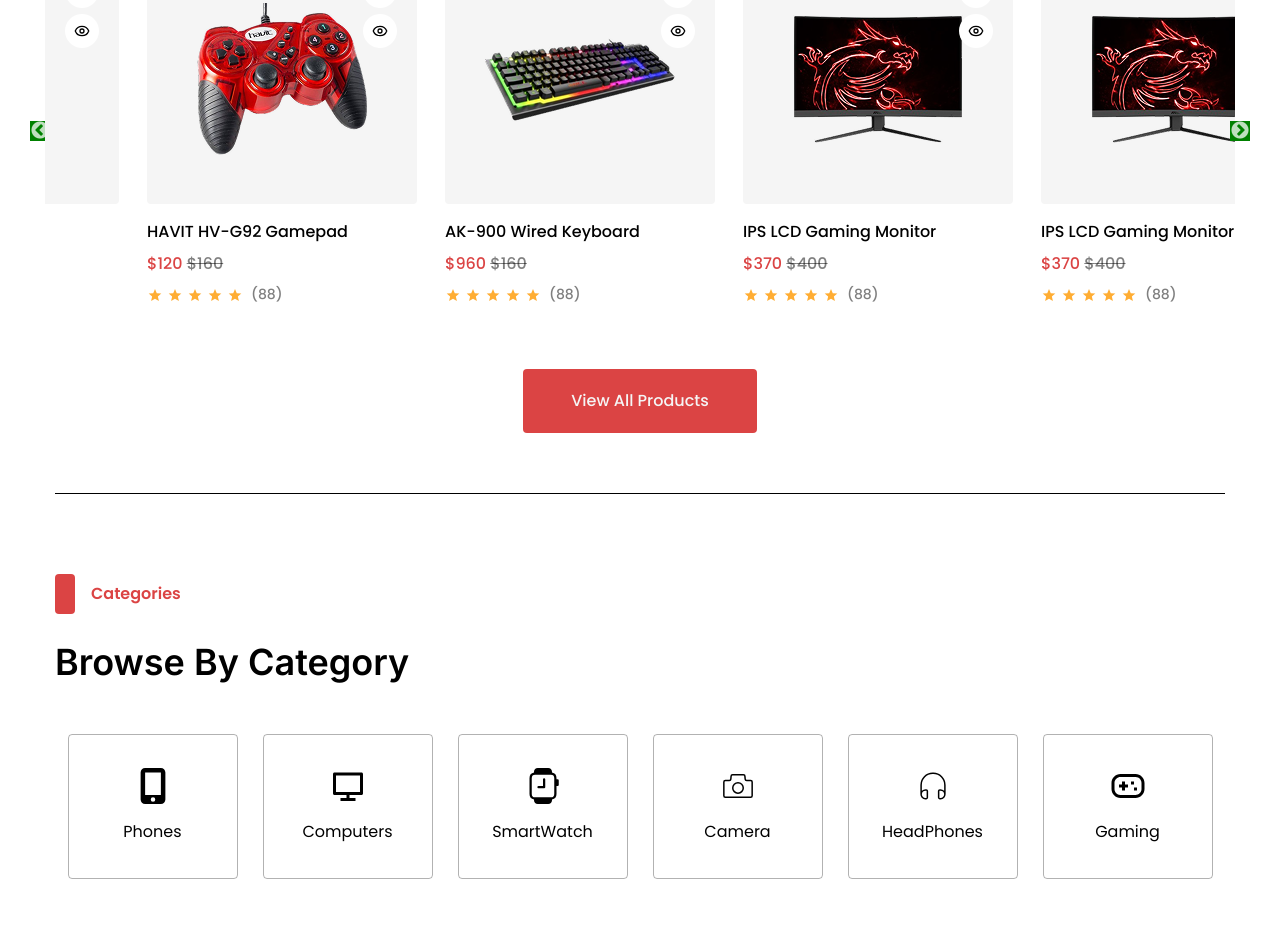
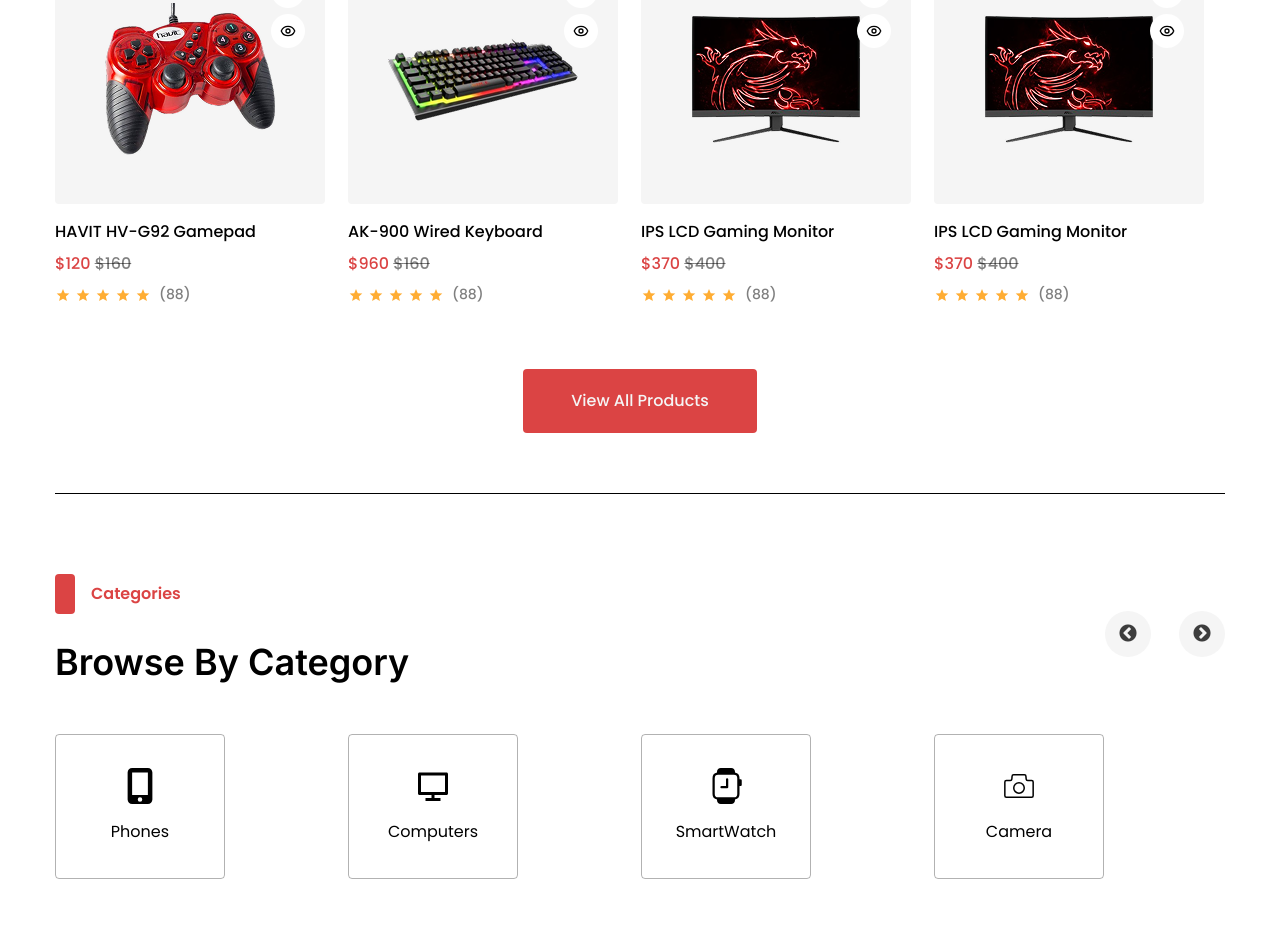
Before and after one commit to bijoysahadev/EComerce_Exclusive, a React (Vite) app: page /Home in a window 1280 px wide. Shown: the part 880-1832 px from the top of the page. Built offline with nearby package versions, Linux system fonts and the light colour scheme.

Commit message:
feat reacy slick slider animation

```diff
--- a/src/App.css
+++ b/src/App.css
@@ -1,17 +1,5 @@
 /* Add padding to the inner wrapper of every slide item */
-.slick-slide > div {
-  margin: 0 10px !important;
-  padding: 0 12px !important;
- /* Adjust this value to increase or decrease the gap */
+
+.slick-prev:before, .slick-next:before {
+  color: black !important;
 }
-
-/* Compensate for the extra outer margins so the track stays aligned */
-.slick-list {
-  margin: 0 -10px !important ;
-}
-.slick-slide {
-    padding:  0 80px !important;
-    box-sizing: border-box;
-    display: flex !important ;
-    justify-content: space-between !important;
-}
--- a/src/Components/NextArrow.jsx
+++ b/src/Components/NextArrow.jsx
@@ -1,12 +1,13 @@
 import React from 'react'
-
+import { FaArrowRight } from "react-icons/fa";
 const NextArrow = ({className,style,onClick}) => {
   return (
   <div
-      className={className}
-      style={{ ...style, display: "block", background: "green" }}
+      className={`${className}  !bg-white   !h-[46px] !w-[46px] !block !text-black  !rounded-full  !absolute !-top-[100px] !right-0  !text-white  !flex !items-center !justify-center` }
+      style={{ ...style,   }}
       onClick={onClick}
-    />
+    ><FaArrowRight />
+    </div>
   )
 }
 
--- a/src/Components/PreviousArrow.jsx
+++ b/src/Components/PreviousArrow.jsx
@@ -1,13 +1,14 @@
 import React from 'react'
 import { HiArrowSmallRight } from "react-icons/hi2";
+import { FaArrowRight } from "react-icons/fa";
 const PreviousArrow = ({onClick,style,className}) => {
   return (
 <div
-      className={`${className} `}
-      style={{ ...style, display: "block", background: "green",  }}
+      className={`${className}  !block !h-[46px] !w-[46px] !bg-white !text-black  !flex !items-center  !justify-center   !absolute  !-top-[100px] !left-[1050px]  !rounded-full !z-30`}
+      style={{ ...style, }}
       onClick={onClick}
     >
-      <HiArrowSmallRight />
+   <FaArrowRight />
     </div>
   )
 }
--- a/src/layouts/Banner.jsx
+++ b/src/layouts/Banner.jsx
@@ -30,6 +30,7 @@
     speed: 500,
     slidesToShow: 1,
     slidesToScroll: 1,
+    arrows :false ,
 
  };
   return (
--- a/src/layouts/Categeory.jsx
+++ b/src/layouts/Categeory.jsx
@@ -12,23 +12,85 @@
 import { CiCamera } from "react-icons/ci";
 import { CiHeadphones } from "react-icons/ci";
 import { RiGamepadLine } from "react-icons/ri";
+//
+import Slider from "react-slick";
+import NextArrow from '../Components/NextArrow'
+import PreviousArrow from '../Components/PreviousArrow'
+import "slick-carousel/slick/slick.css";
+import "slick-carousel/slick/slick-theme.css";
+const SliderComponent = Slider.default || Slider;
+
+//
 const Categeory = () => {
+
+
+  //
+
+const settings = {
+    dots: false,
+    Arrows: true ,
+    infinite: true,
+    slidesToShow: 4,
+    slidesToScroll: 1,
+    nextArrow: <NextArrow />,
+    prevArrow: <PreviousArrow/>
+  };
+
+
+
+
+  //
+
   return (
    <section  className='py-20 '  >
     <Container>
       <SubHeading tittle={`Categories`} className2={`gap-x-4`}  />
       <Heading text={`Browse By Category`} className={`pt-7 pb-13`} />
-     <Flex className={`justify-around   `}  >
-       <CategeoryBox text={`Phones`} icon={<FaMobileScreenButton  />}  />
+ <SliderComponent {...settings}>
+   <div>
+      <CategeoryBox text={`Phones`} icon={<FaMobileScreenButton  />}  />
+   </div>
+   <div>
+     <CategeoryBox text={`Computers`} icon={<RiComputerLine />}  />
+   </div>
+   <div>
+     <CategeoryBox text={`SmartWatch`} icon={<BsSmartwatch />}  />
+   </div>
+   <div>
+       <CategeoryBox text={`Camera`} icon={<CiCamera />}  />
+   </div>
+   <div>
+      <CategeoryBox text={`HeadPhones`} icon={<CiHeadphones />}  />
+   </div>
+   <div>
+    <CategeoryBox text={`Gaming`} icon={<RiGamepadLine />}  />
+   </div>
+
+    </SliderComponent>
+
+
+
+
+
+
+       {/* <CategeoryBox text={`Phones`} icon={<FaMobileScreenButton  />}  />
        <CategeoryBox text={`Computers`} icon={<RiComputerLine />}  />
        <CategeoryBox text={`SmartWatch`} icon={<BsSmartwatch />}  />
        <CategeoryBox text={`Camera`} icon={<CiCamera />}  />
        <CategeoryBox text={`HeadPhones`} icon={<CiHeadphones />}  />
-       <CategeoryBox text={`Gaming`} icon={<RiGamepadLine />}  />
-     </Flex>
+       <CategeoryBox text={`Gaming`} icon={<RiGamepadLine />}  /> */}
+
      <hr className='mb-5 pb-5 inline-block'  />
     </Container>
    </section>
+    //
+
+
+    //
+
+
+
+
 
 
   )
```
